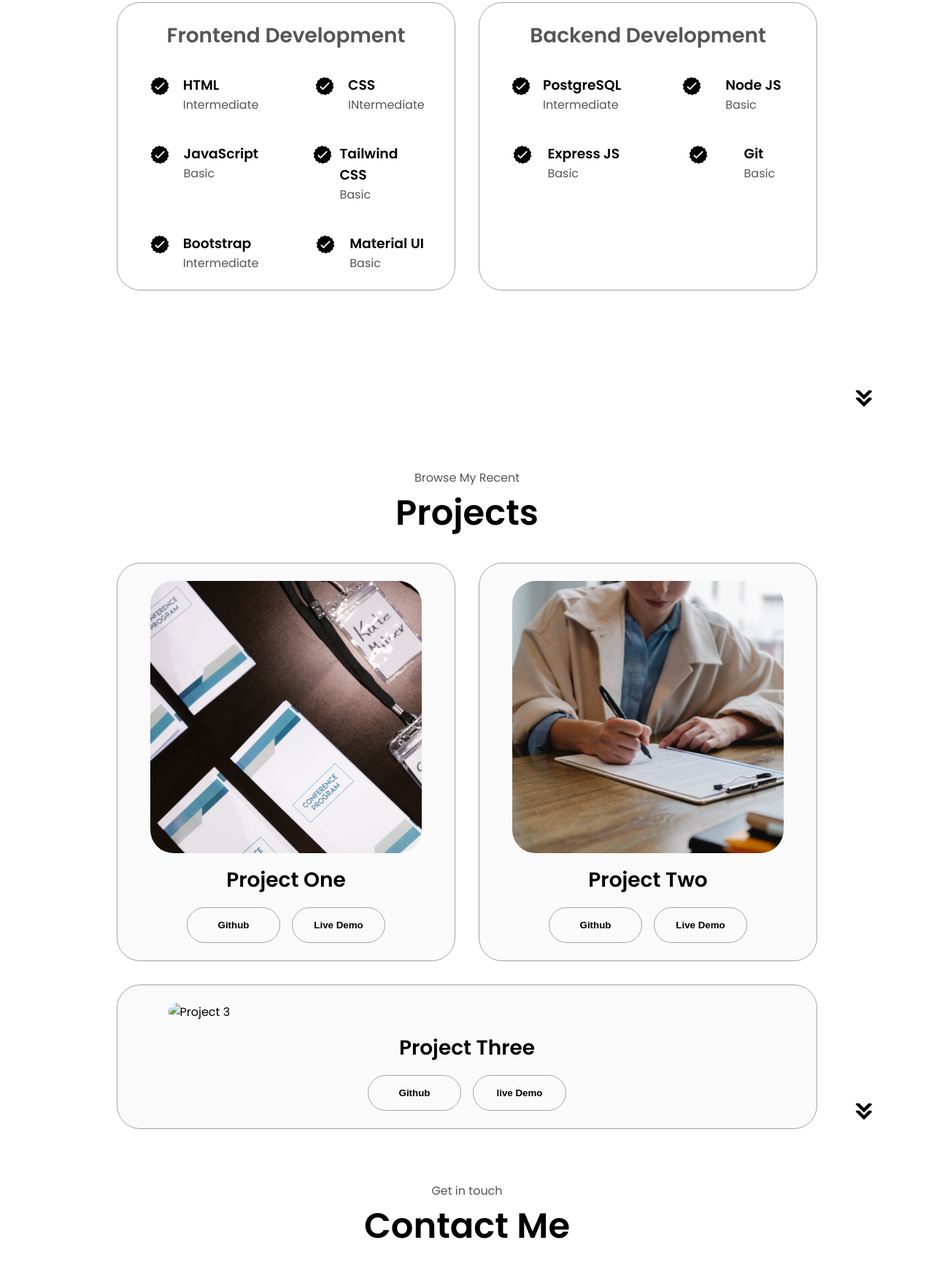
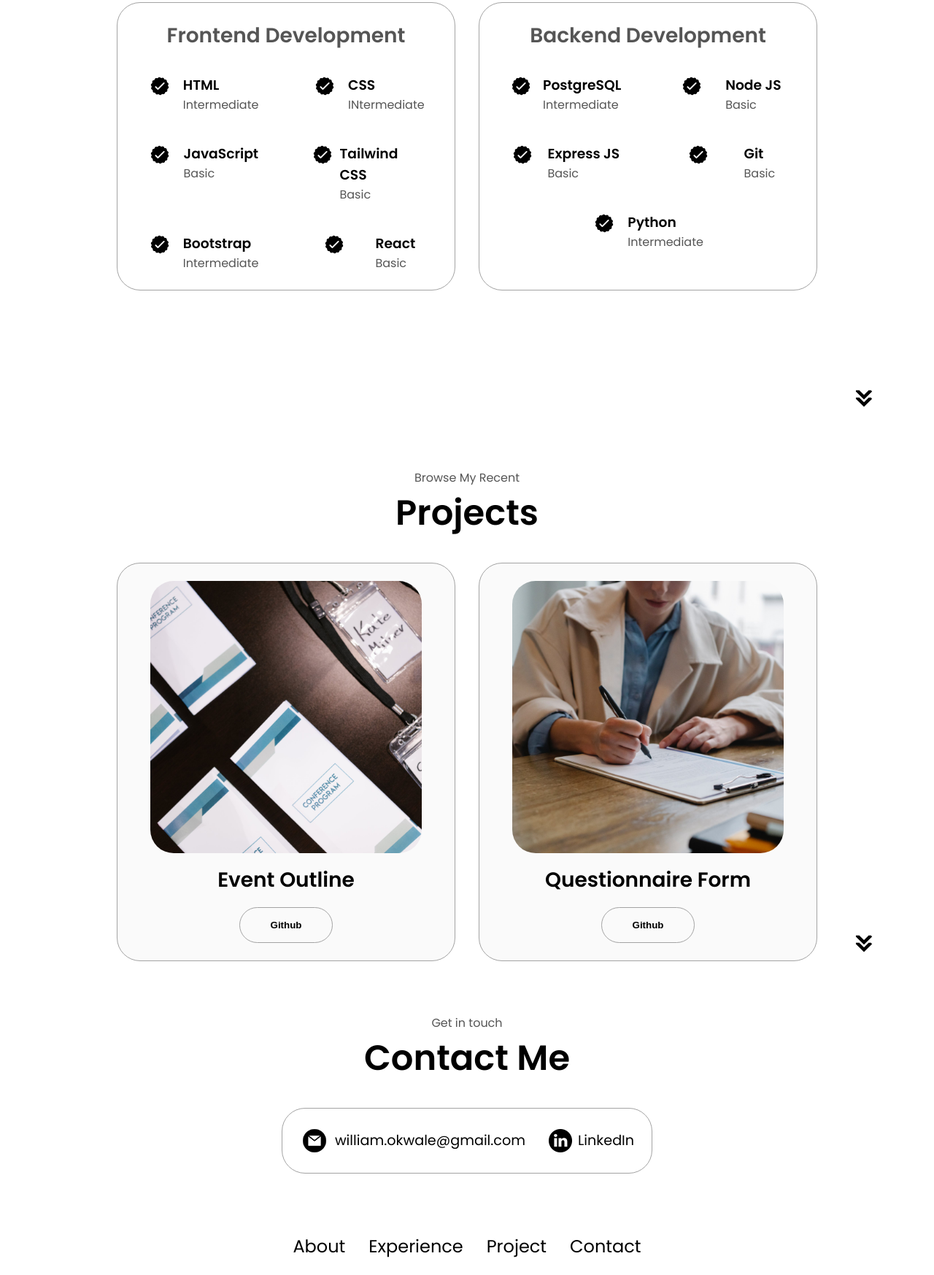
Before and after one commit to WilliamMayk/Portfolio-project, a plain HTML site: page index.html in a window 1280 px wide. Shown: the part 1830-3577 px from the top of the page at 73% size. Drawn offline with Linux system fonts and the light colour scheme.

Commit message:
Update index.html

```diff
--- a/index.html
+++ b/index.html
@@ -79,7 +79,7 @@
                     </div>
                 </div>
                 <div class="text-container">
-                    <p>Third-year Computer Science student, future Full Stack
+                    <p>Fourth-year Computer Science student, future Full Stack
                         Developer. My passion for software development brought me
                         to Academic City University College, where I am exposed to a number
                         of important notions used in the computer science world.
@@ -144,7 +144,7 @@
                         <article>
                             <img src="./assets/checkmark.png" alt="Experience icon" class="icon">
                             <div>
-                                <h3>Material UI</h3>
+                                <h3>React</h3>
                                 <p>Basic</p>
                             </div>
                         </article>
@@ -182,6 +182,13 @@
                                 <p>Basic</p>
                             </div>
                         </article>
+                        <article>
+                            <img src="./assets/checkmark.png" alt="Experience icon" class="icon">
+                            <div>
+                                <h3>Python</h3>
+                                <p>Intermediate</p>
+                            </div>
+                        </article>
                     </div>
                 </div>
             </div>
@@ -200,10 +207,9 @@
                     <div class="article-container">
                         <img src="./assets/project-1.jpg" alt="Project 1" class="project-img">
                     </div>
-                    <h2 class="experience-sub-title project-title">Project One</h2>
+                    <h2 class="experience-sub-title project-title">Event Outline</h2>
                     <div class="btn-container">
                         <button class="btn btn-color-2 project-btn" onclick="location.href='https://github.com/WilliamMayk/FCVM-Program.git'">Github</button>
-                        <button class="btn btn-color-2 project-btn" onclick="location.href='https://fcvm-program.netlify.app/'">Live Demo</button>
                     </div>
                 </div>
 
@@ -211,23 +217,12 @@
                     <div class="article-container">
                         <img src="./assets/project-2.jpg" alt="Project 2" class="project-img">
                     </div>
-                    <h2 class="experience-sub-title project-title">Project Two</h2>
+                    <h2 class="experience-sub-title project-title">Questionnaire Form</h2>
                     <div class="btn-container">
                         <button class="btn btn-color-2 project-btn" onclick="location.href='https://github.com/WilliamMayk/Questionnaire.git'">Github</button>
-                        <button class="btn btn-color-2 project-btn" onclick="location.href='https://fcvm-questionnaire.netlify.app/'">Live Demo</button>
                     </div>
                 </div>
 
-                <div class="details-container color-container">
-                    <div class="article-container">
-                        <img src="" alt="Project 3" class="project-img">
-                    </div>
-                    <h2 class="experience-sub-title project-title">Project Three</h2>
-                    <div class="btn-container">
-                        <button class="btn btn-color-2 project-btn" onclick="location.href=''">Github</button>
-                        <button class="btn btn-color-2 project-btn" onclick="location.href=''">live Demo</button>
-                    </div>
-                </div>
             </div>
         </div>
         <img src="./assets/arrow.png"
```
